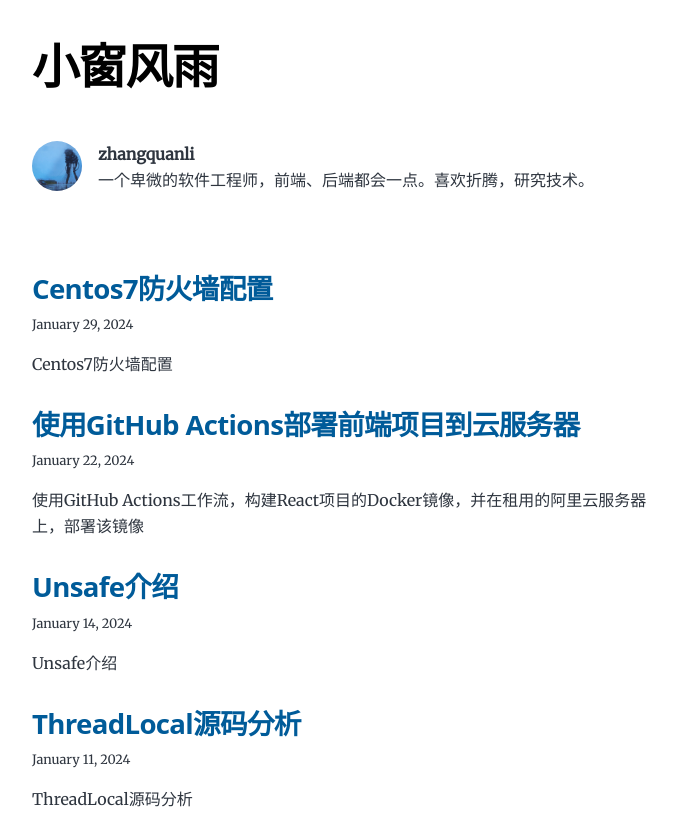
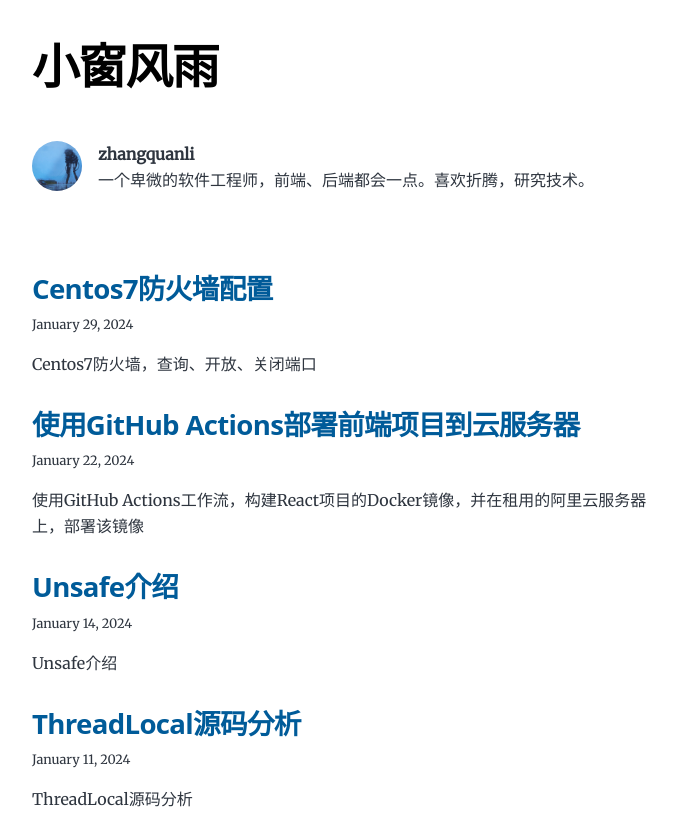
Before and after one commit to zhangquanli/my-blog, a Gatsby site: page / in a window 1280 px wide. Shown: the top 815 px of the page, without its empty margins (292-968 px from the left). Built offline with nearby package versions, Linux system fonts and the light colour scheme; Gatsby itself is replaced by a stand-in of ours.

Commit message:
更新“Centos7防火墙配置”

```diff
--- a/content/blog/2024/01/Centos7防火墙配置.md
+++ b/content/blog/2024/01/Centos7防火墙配置.md
@@ -1,7 +1,7 @@
 ---
-title: Centos7防火墙配置
+title: "Centos7防火墙配置"
 date: "2024-01-29 10:00:17"
-description: "Centos7防火墙配置"
+description: "Centos7防火墙，查询、开放、关闭端口"
 ---
 
 ## 1、查询`firewall`服务状态
```
